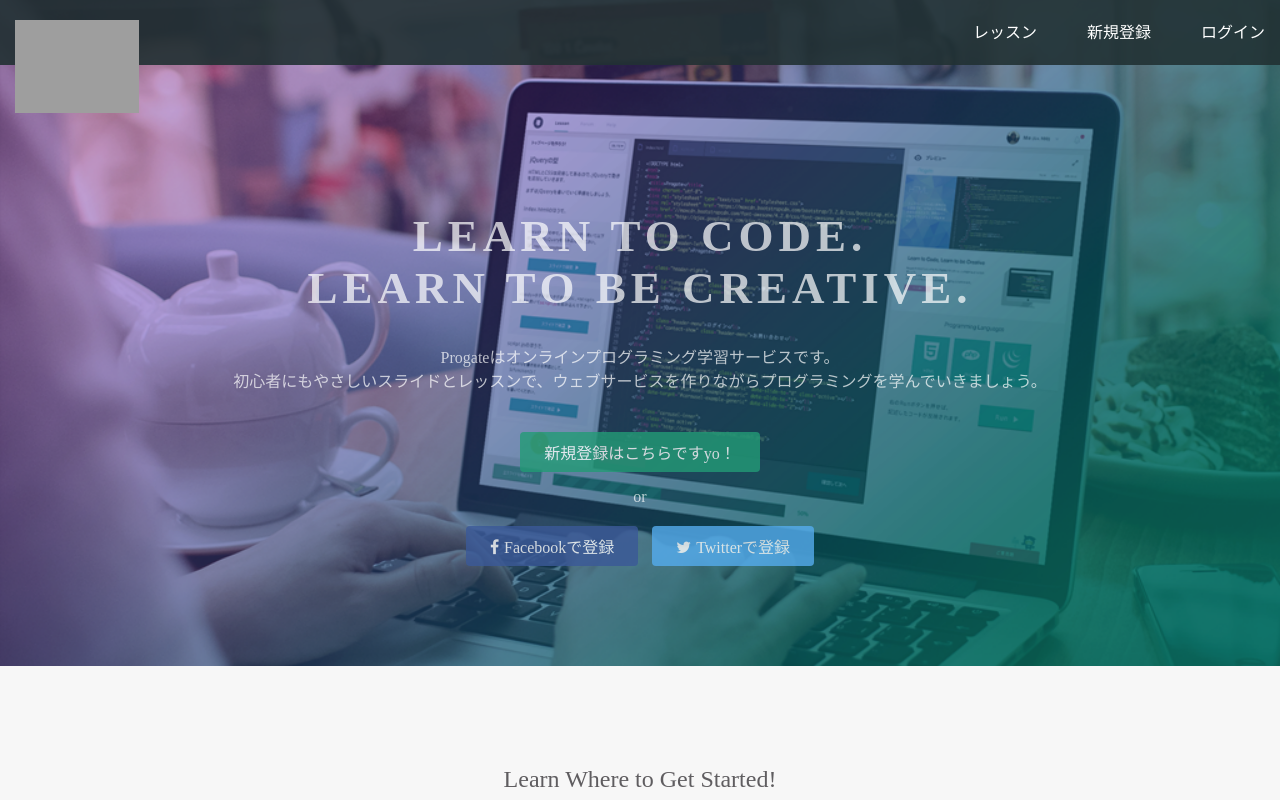
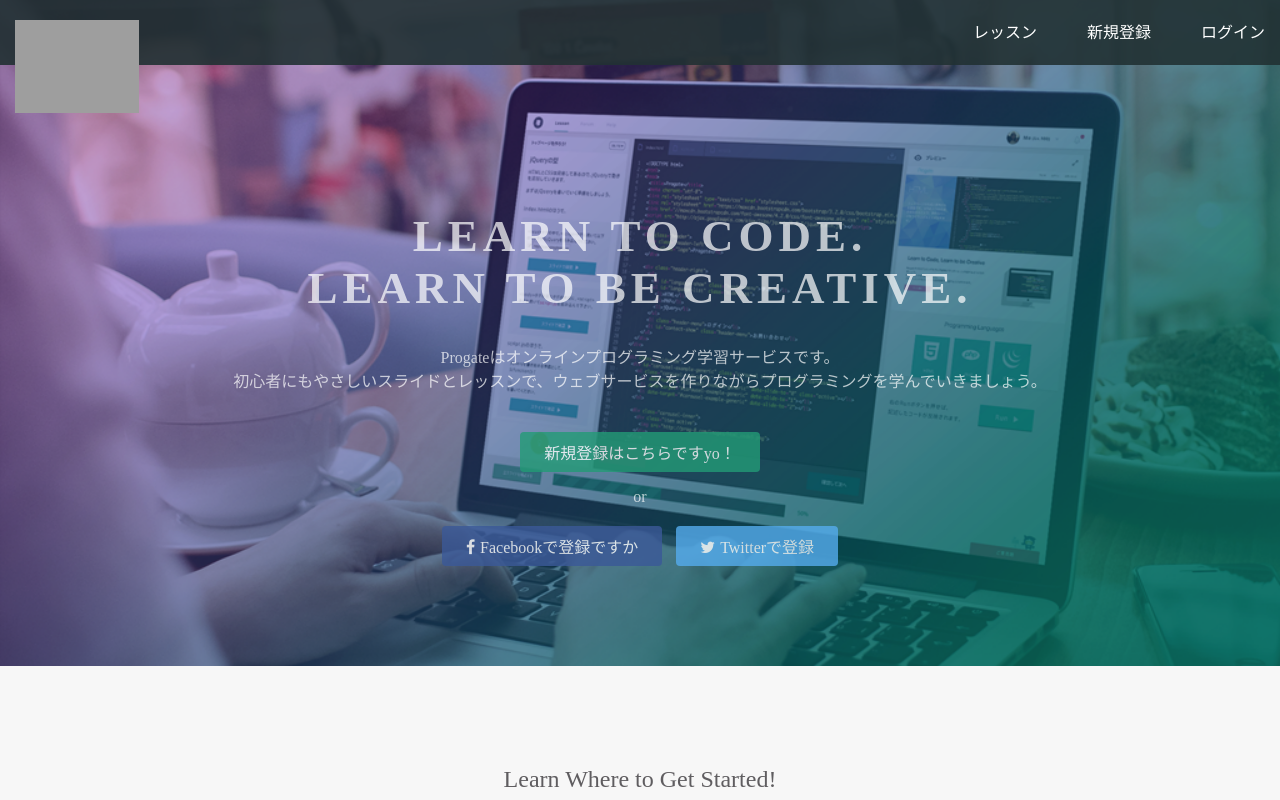
Before and after one commit to tsujibee/tsujibee.github.io, a plain HTML site: page index.html in a window 1280 px wide. Shown: the top 800 px of the page. Drawn offline with Linux system fonts and the light colour scheme; grey boxes are pictures that could not be loaded.

Commit message:
facebook修正

```diff
--- a/index.html
+++ b/index.html
@@ -28,7 +28,7 @@
       <div class="btn-wrapper">
         <a href="#" class="btn signup">新規登録はこちらですyo！</a>
         <p>or</p>
-        <a href="#" class="btn facebook"><span class="fa fa-facebook"></span>Facebookで登録</a>
+        <a href="#" class="btn facebook"><span class="fa fa-facebook"></span>Facebookで登録ですか</a>
         <a href="#" class="btn twitter"><span class="fa fa-twitter"></span>Twitterで登録</a>
       </div>
     </div>
```
